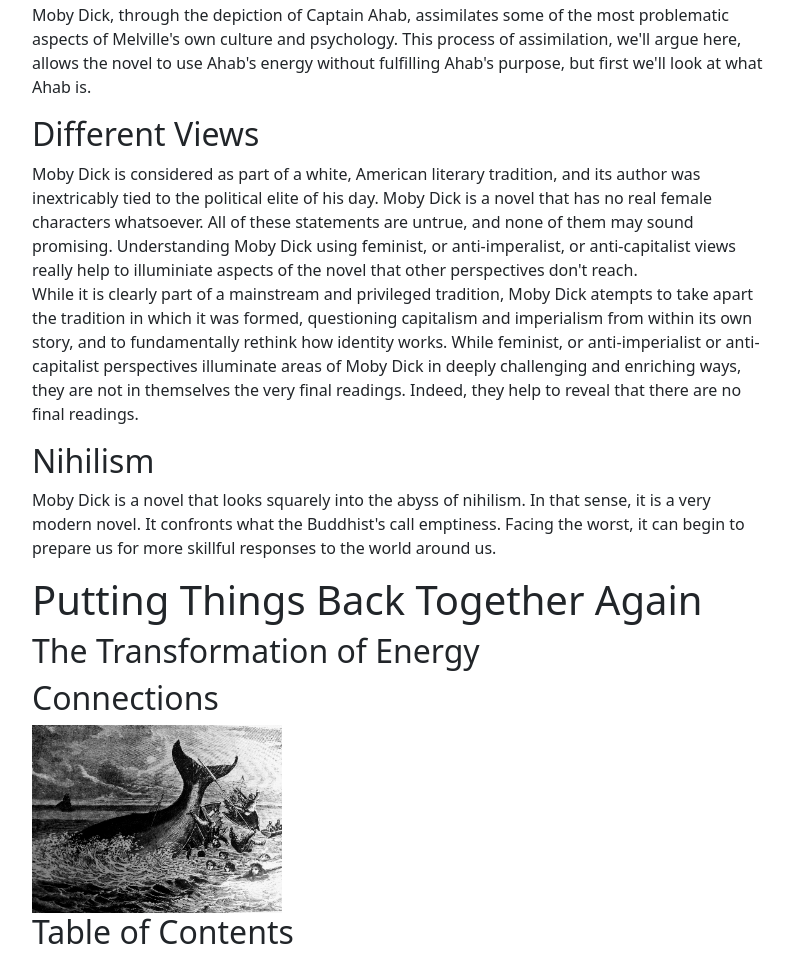
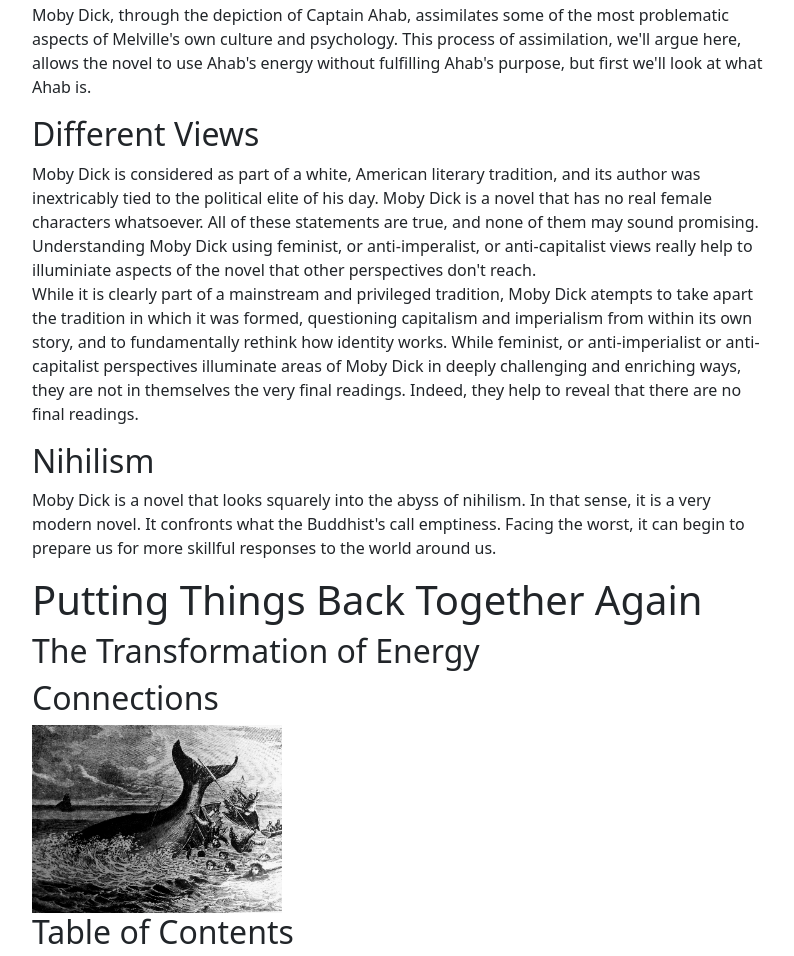
Before and after one commit to jdrever/moby-dick-book, an Eleventy site: page summary.md in a window 1280 px wide. Shown: the part 740-1696 px from the top of the page, without its empty margins (240-1034 px from the left). Built offline with nearby package versions, Linux system fonts and the light colour scheme; Eleventy itself is replaced by a stand-in of ours; files that its build step writes are made by us from their sources; files whose address does not match are found by name.

Commit message:
updating 11ty

```diff
--- a/summary.md
+++ b/summary.md
@@ -19,7 +19,7 @@ Moby Dick is a novel about things ending, and therefore about other things start
 Moby Dick, through the depiction of Captain Ahab, assimilates some of the most problematic aspects of Melville's own culture and psychology.  This process of assimilation, we'll argue here, allows the novel to use Ahab's energy without fulfilling Ahab's purpose, but first we'll look at what Ahab is.
 
 ## Different Views
-Moby Dick is considered as part of a white, American literary tradition, and its author was inextricably tied to the political elite of his day.  Moby Dick is a novel that has no real female characters whatsoever.  All of these statements are untrue, and none of them may sound promising.  Understanding Moby Dick using feminist, or anti-imperalist, or anti-capitalist views really help to illuminiate aspects of the novel that other perspectives don't reach.
+Moby Dick is considered as part of a white, American literary tradition, and its author was inextricably tied to the political elite of his day.  Moby Dick is a novel that has no real female characters whatsoever.  All of these statements are true, and none of them may sound promising.  Understanding Moby Dick using feminist, or anti-imperalist, or anti-capitalist views really help to illuminiate aspects of the novel that other perspectives don't reach.
 While it is clearly part of a mainstream and privileged tradition, Moby Dick atempts to take apart the tradition in which it was formed, questioning capitalism and imperialism from within its own story, and to fundamentally rethink how identity works.  While feminist, or anti-imperialist or anti-capitalist perspectives illuminate areas of Moby Dick in deeply challenging and enriching ways, they are not in themselves the very final readings.  Indeed, they help to reveal that there are no final readings.
 
 ## Nihilism
```
Also changed, not shown: 1 other file.
